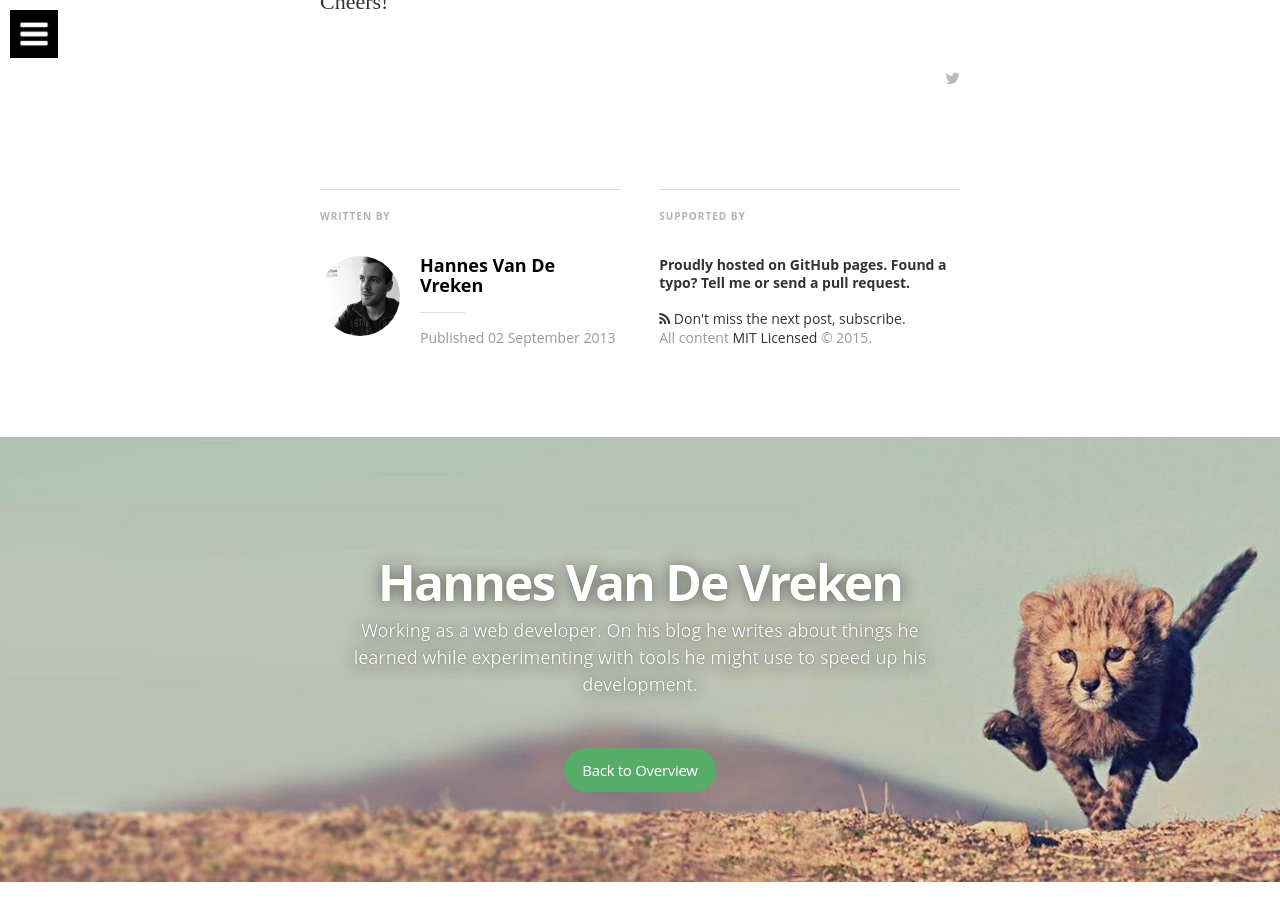
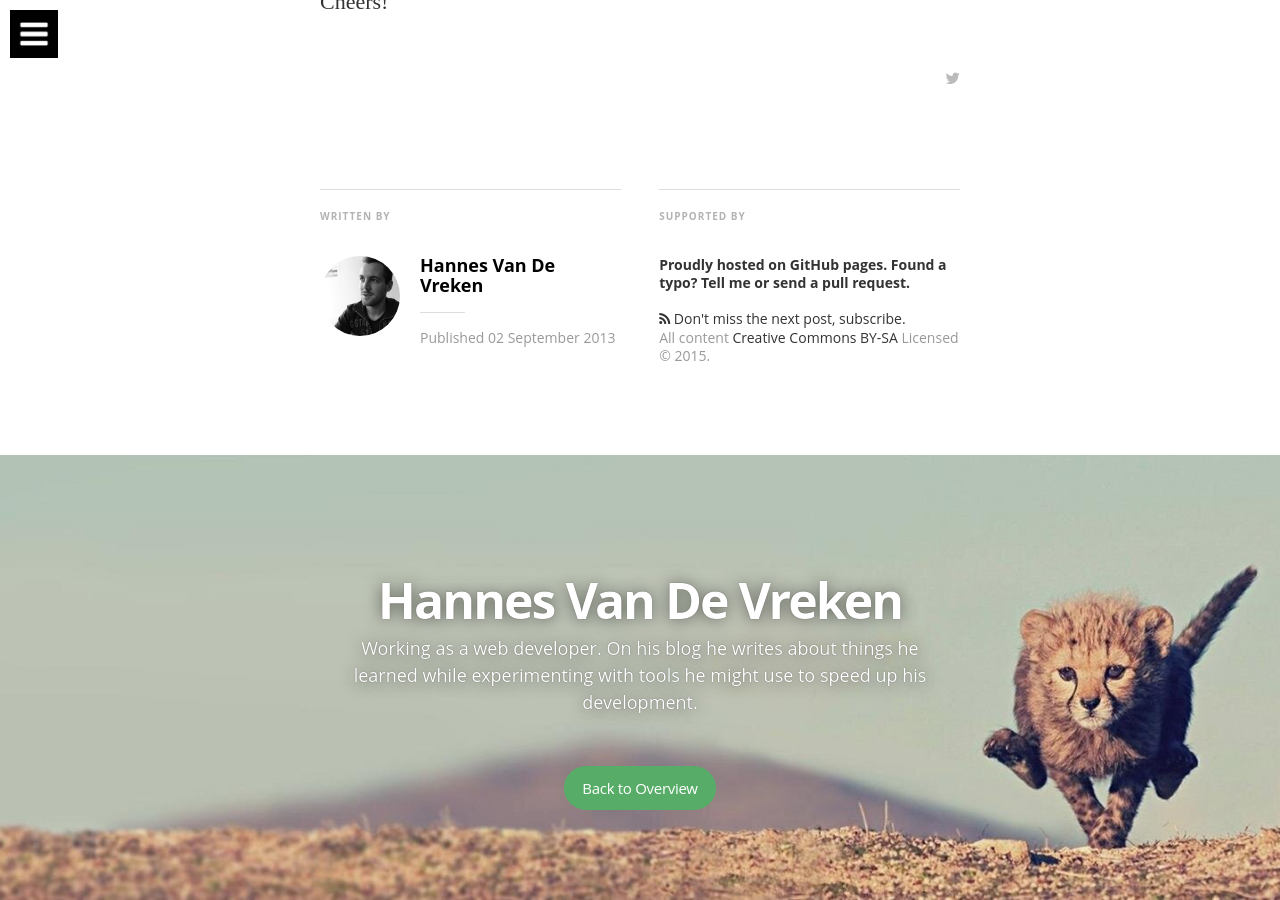
Before and after one commit to hannesvdvreken/hannesvdvreken.github.io, a Jekyll site: the page built from _posts/2013-09-02-thesis-paper.md, in a window 1280 px wide and 900 px high, scrolled down 1133 px. Built offline with Jekyll 4.4.1, drawn with Linux system fonts in a browser that asks for light colours; nearby versions of some CDN libraries; some web fonts are replaced; comment, search, counter and statistics services are not loaded.

Commit message:
Fixed license to something reasonable

```diff
--- a/_layouts/post.html
+++ b/_layouts/post.html
@@ -90,7 +90,7 @@
               </a>
               <div class="inner">
                 <section class="copyright">
-                  All content <a href="https://github.com/{{ site.github.repo }}/blob/master/LICENSE">MIT Licensed</a>
+                  All content <a href="http://creativecommons.org/licenses/by-sa/4.0/legalcode" target="_blank">Creative Commons BY-SA</a> Licensed
                   &copy; {{ site.time | date: '%Y' }}.
                 </section>
               </div>
```
